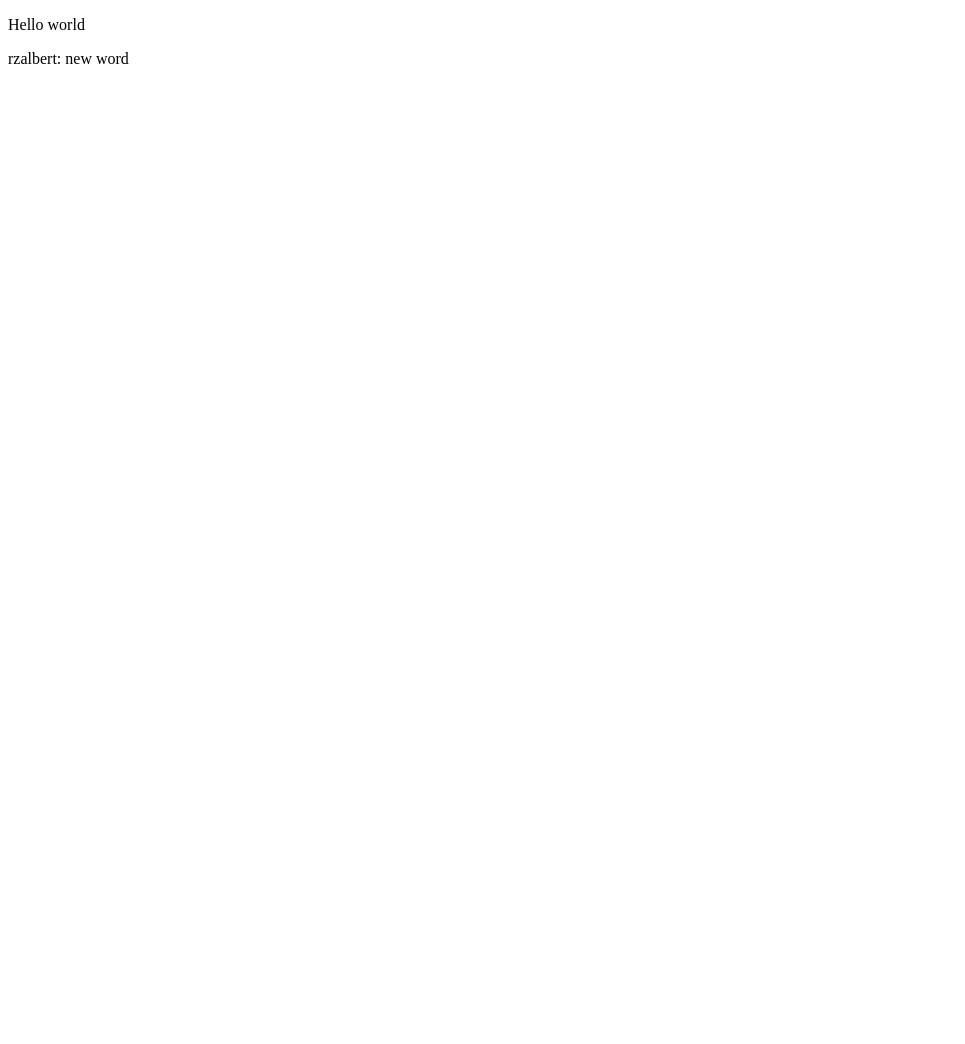
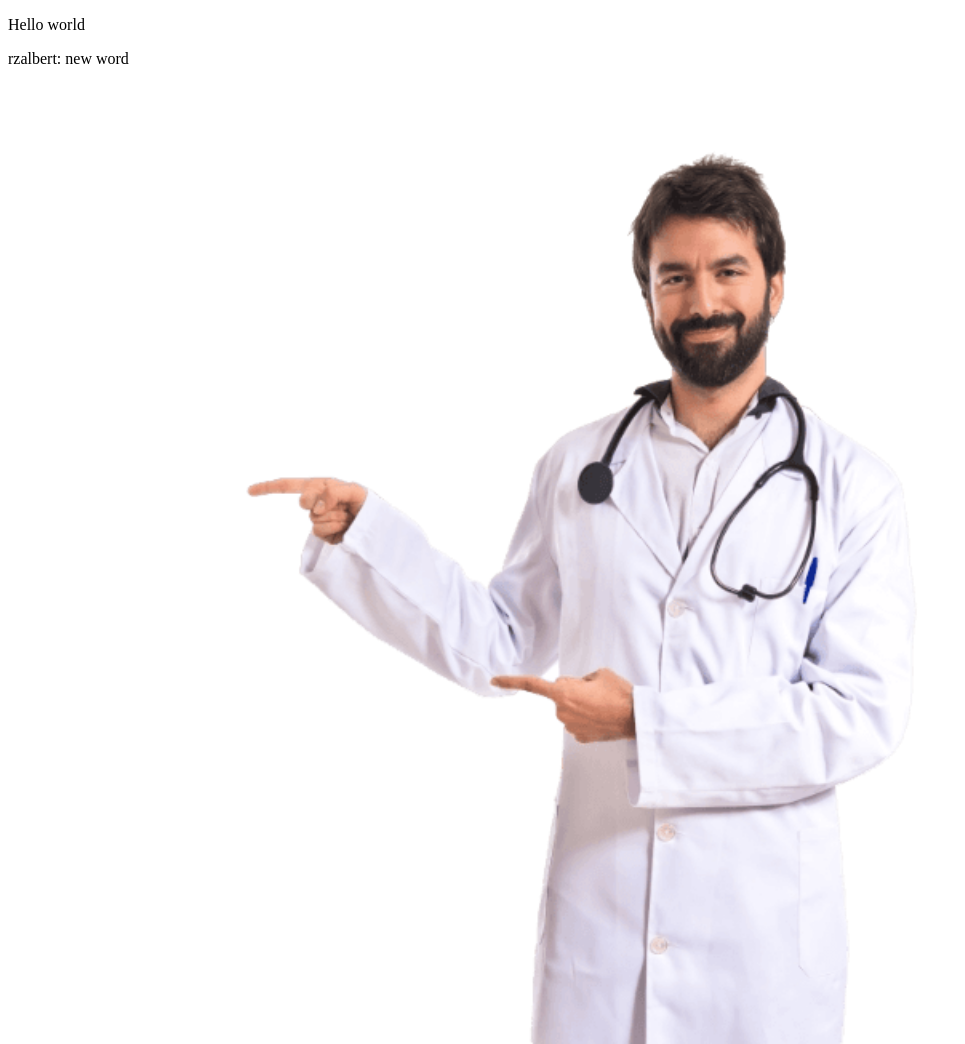
Before and after one commit to Tzzent/testing, a plain HTML site: page index.html in a window 1280 px wide. Shown: the whole page, without its empty margins (0-965 px from the left). Before the commit the page ends 800 px from the top, so only its background shows below. Drawn offline with Linux system fonts and the light colour scheme.

Commit message:
add: image in the html

```diff
--- a/index.html
+++ b/index.html
@@ -11,6 +11,8 @@
   <p>Hello world</p>
 
   <p>rzalbert: new word</p>
+
+  <img src="doctor.png" alt="doctor" style="width:100%;max-width:960px">
 </body>
 
 </html>
```
Also changed, not shown: doctor.png (added).
